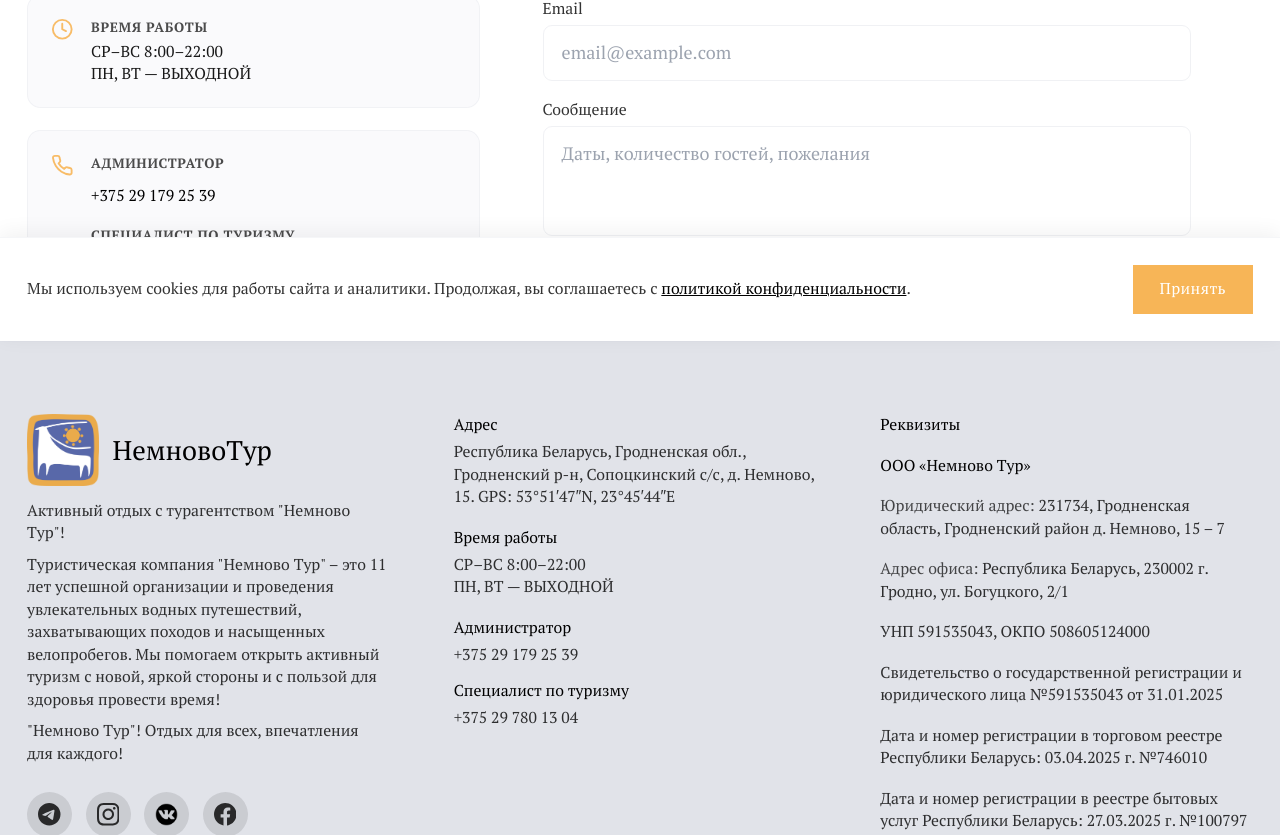
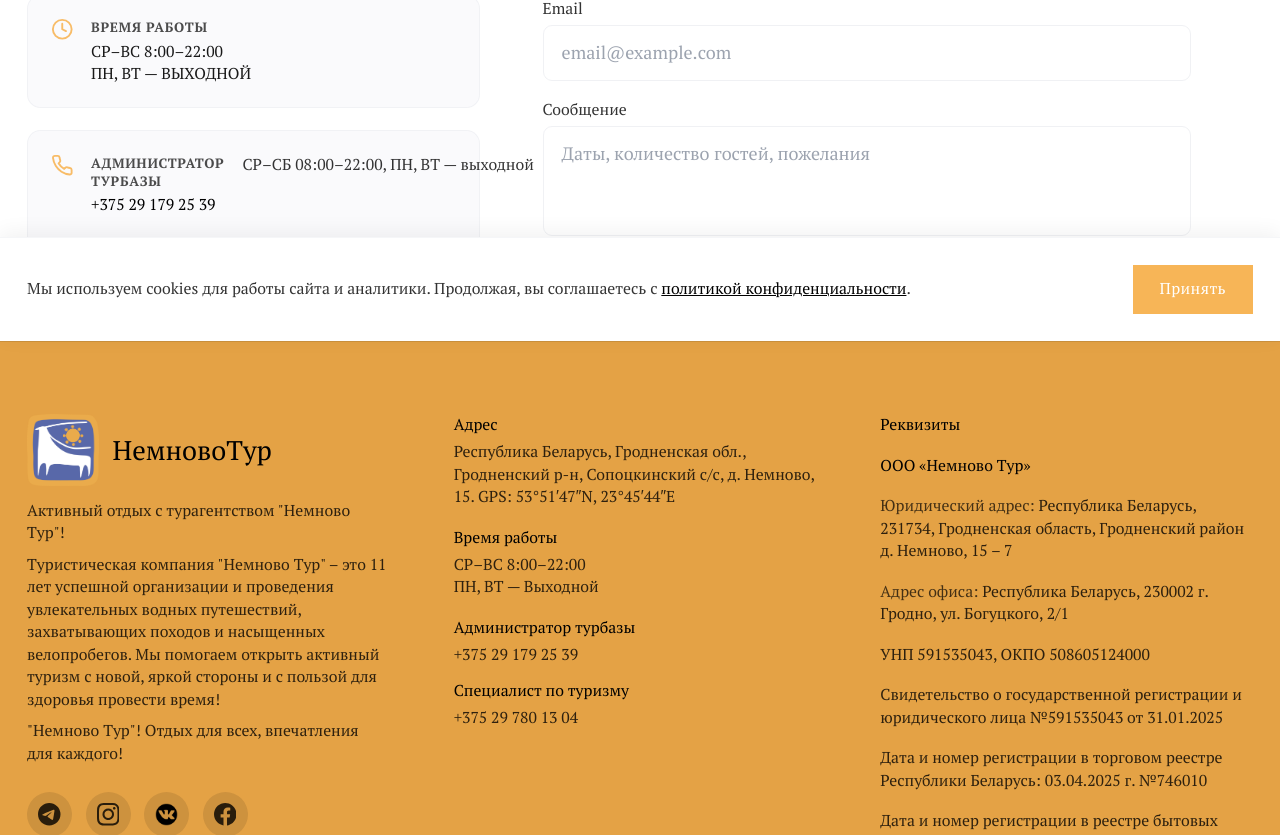
Before and after one commit to romankutuzovdev/tourfirma_nemnovo, a Next.js app in the folder frontend/: page /en/contact in a window 1280 px wide. Shown: the part 459-1294 px from the top of the page. Built offline with nearby package versions, Linux system fonts and the light colour scheme; no server answers.

Commit message:
update commons

```diff
--- a/frontend/components/ContactSection.tsx
+++ b/frontend/components/ContactSection.tsx
@@ -74,11 +74,21 @@
             <div className="p-5 rounded-xl bg-secondary/10 border border-secondary/20 space-y-4">
               <div className="flex gap-4">
                 <IconPhone />
-                <div className="space-y-3 min-w-0">
-                  <p className="font-sans text-xs font-semibold tracking-wider uppercase text-black/70">{t('footer.phone1Label')}</p>
-                  <a href="tel:+375291792539" className="block font-sans text-sm font-medium text-black hover:text-primary transition-colors">+375 29 179 25 39</a>
-                  <p className="font-sans text-xs font-semibold tracking-wider uppercase text-black/70 pt-1">{t('footer.phone2Label')}</p>
-                  <a href="tel:+375297801304" className="block font-sans text-sm font-medium text-black hover:text-primary transition-colors">+375 29 780 13 04</a>
+                <div className="space-y-4 min-w-0 flex-1">
+                  <div className="flex flex-col sm:flex-row sm:items-start sm:justify-between gap-1 sm:gap-4">
+                    <div>
+                      <p className="font-sans text-xs font-semibold tracking-wider uppercase text-black/70">{t('footer.phone1Label')}</p>
+                      <a href="tel:+375291792539" className="font-sans text-sm font-medium text-black hover:text-primary transition-colors">+375 29 179 25 39</a>
+                    </div>
+                    <p className="font-sans text-sm text-black/80 shrink-0 whitespace-pre-line">{t('footer.phone1Hours')}</p>
+                  </div>
+                  <div className="flex flex-col sm:flex-row sm:items-start sm:justify-between gap-1 sm:gap-4">
+                    <div>
+                      <p className="font-sans text-xs font-semibold tracking-wider uppercase text-black/70">{t('footer.phone2Label')}</p>
+                      <a href="tel:+375297801304" className="font-sans text-sm font-medium text-black hover:text-primary transition-colors">+375 29 780 13 04</a>
+                    </div>
+                    <p className="font-sans text-sm text-black/80 shrink-0 whitespace-pre-line">{t('footer.phone2Hours')}</p>
+                  </div>
                 </div>
               </div>
             </div>
--- a/frontend/components/Footer.tsx
+++ b/frontend/components/Footer.tsx
@@ -52,7 +52,7 @@
 
 const defaultCompany: CompanyInfo = {
   company_name: 'ООО «Немново Тур»',
-  legal_address: '231734, Гродненская область, Гродненский район д. Немново, 15 – 7',
+  legal_address: 'Республика Беларусь, 231734, Гродненская область, Гродненский район д. Немново, 15 – 7',
   office_address: 'Республика Беларусь, 230002 г. Гродно, ул. Богуцкого, 2/1',
   unp: '591535043',
   okpo: '508605124000',
@@ -76,7 +76,7 @@
   const info = company ?? defaultCompany
 
   return (
-    <footer className="bg-secondary/60 border-t border-secondary/10">
+    <footer className="bg-[#e4a245] border-t border-black/10">
       <div className="max-w-6xl mx-auto px-4 sm:px-6 py-16">
         <div className="grid grid-cols-1 md:grid-cols-3 gap-10 md:gap-8 lg:gap-12">
           {/* Колонка 1: лого, подпись, соцсети */}
@@ -118,7 +118,7 @@
             </div>
             <div>
               <p className="font-medium text-black mb-1">{t('footer.workingHours')}</p>
-              <p className="whitespace-pre-line uppercase">{t('footer.workingHoursValue')}</p>
+              <p className="whitespace-pre-line">{t('footer.workingHoursValue')}</p>
             </div>
             <div className="space-y-3">
               <div>
@@ -172,7 +172,7 @@
           </div>
         </div>
 
-        <div className="mt-12 pt-8 border-t border-secondary/10">
+        <div className="mt-12 pt-8 border-t border-black/10">
           <p className="font-sans text-xs text-black/80" suppressHydrationWarning>
             © {new Date().getFullYear()} {t('footer.copyright')}
           </p>
--- a/frontend/locales/be/common.json
+++ b/frontend/locales/be/common.json
@@ -185,11 +185,13 @@
     "cookiePolicy": "Палітыка ў адносінах да апрацоўкі cookie",
     "copyright": "НемноваТур",
     "workingHours": "Час работы",
-    "workingHoursValue": "СР–НД 8:00–22:00\nПН, АЎТ — ВЫХОДНЫ",
+    "workingHoursValue": "СР–НД 8:00–22:00\nПН, АЎТ — Выходны",
     "phone": "Тэлефон",
     "phoneValue": "+375 29 123 45 67",
-    "phone1Label": "Адміністратар",
+    "phone1Label": "Адміністратар турбазы",
+    "phone1Hours": "СР–СБ 08:00–22:00, ПН, АЎТ — выходны",
     "phone2Label": "Спецыяліст па турызме",
+    "phone2Hours": "ПН–ПТ 09:00–17:00,\nСБ, НД — выходны",
     "legalAddressLabel": "Юрыдычны адрас:",
     "officeAddressLabel": "Адрас офіса:",
     "addressLabel": "Адрас",
--- a/frontend/locales/en/common.json
+++ b/frontend/locales/en/common.json
@@ -188,8 +188,10 @@
     "workingHoursValue": "WED–SUN 8:00–22:00\nMON, TUE — CLOSED",
     "phone": "Phone",
     "phoneValue": "+375 29 123 45 67",
-    "phone1Label": "Administrator",
+    "phone1Label": "Base administrator",
+    "phone1Hours": "WED–SAT 08:00–22:00, MON, TUE — Closed",
     "phone2Label": "Tourism specialist",
+    "phone2Hours": "MON–FRI 09:00–17:00,\nSAT, SUN — Closed",
     "legalAddressLabel": "Legal address:",
     "officeAddressLabel": "Office address:",
     "addressLabel": "Address",
--- a/frontend/locales/pl/common.json
+++ b/frontend/locales/pl/common.json
@@ -195,8 +195,10 @@
     "workingHoursValue": "ŚR–ND 8:00–22:00\nPN, WT — ZAMKNIĘTE",
     "phone": "Telefon",
     "phoneValue": "+375 29 123 45 67",
-    "phone1Label": "Administrator",
+    "phone1Label": "Administrator bazy",
+    "phone1Hours": "ŚR–SB 08:00–22:00, PN, WT — zamknięte",
     "phone2Label": "Specjalista ds. turystyki",
+    "phone2Hours": "PN–PT 09:00–17:00,\nSB, ND — zamknięte",
     "legalAddressLabel": "Adres rejestrowy:",
     "officeAddressLabel": "Adres biura:",
     "addressLabel": "Adres",
--- a/frontend/locales/ru/common.json
+++ b/frontend/locales/ru/common.json
@@ -184,11 +184,13 @@
     "cookiePolicy": "Политика в отношении обработки cookie",
     "copyright": "НемновоТур",
     "workingHours": "Время работы",
-    "workingHoursValue": "СР–ВС 8:00–22:00\nПН, ВТ — ВЫХОДНОЙ",
+    "workingHoursValue": "СР–ВС 8:00–22:00\nПН, ВТ — Выходной",
     "phone": "Телефон",
     "phoneValue": "+375 29 123 45 67",
-    "phone1Label": "Администратор",
+    "phone1Label": "Администратор турбазы",
+    "phone1Hours": "СР–СБ 08:00–22:00, ПН, ВТ — выходной",
     "phone2Label": "Специалист по туризму",
+    "phone2Hours": "ПН–ПТ 09:00–17:00,\nСБ, ВС — выходной",
     "legalAddressLabel": "Юридический адрес:",
     "officeAddressLabel": "Адрес офиса:",
     "addressLabel": "Адрес",
--- a/frontend/locales/zh/common.json
+++ b/frontend/locales/zh/common.json
@@ -188,8 +188,10 @@
     "workingHoursValue": "周三至周日 8:00–22:00\n周一、周二 休息",
     "phone": "电话",
     "phoneValue": "+375 29 123 45 67",
-    "phone1Label": "管理员",
+    "phone1Label": "基地管理员",
+    "phone1Hours": "周三至周六 08:00–22:00，周一、周二 休息",
     "phone2Label": "旅游专员",
+    "phone2Hours": "周一至周五 09:00–17:00，\n周六、周日 休息",
     "legalAddressLabel": "注册地址：",
     "officeAddressLabel": "办公地址：",
     "addressLabel": "地址",
```
Also changed, not shown: frontend/components/Hero.tsx (+19 -4 lines), 1 other file (tests, documents, lock files or other folders).
